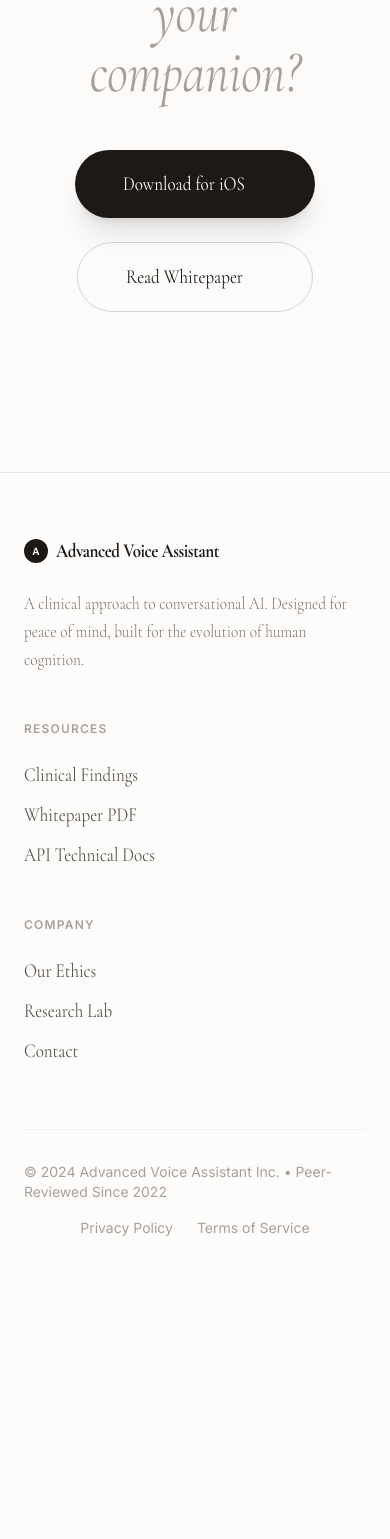
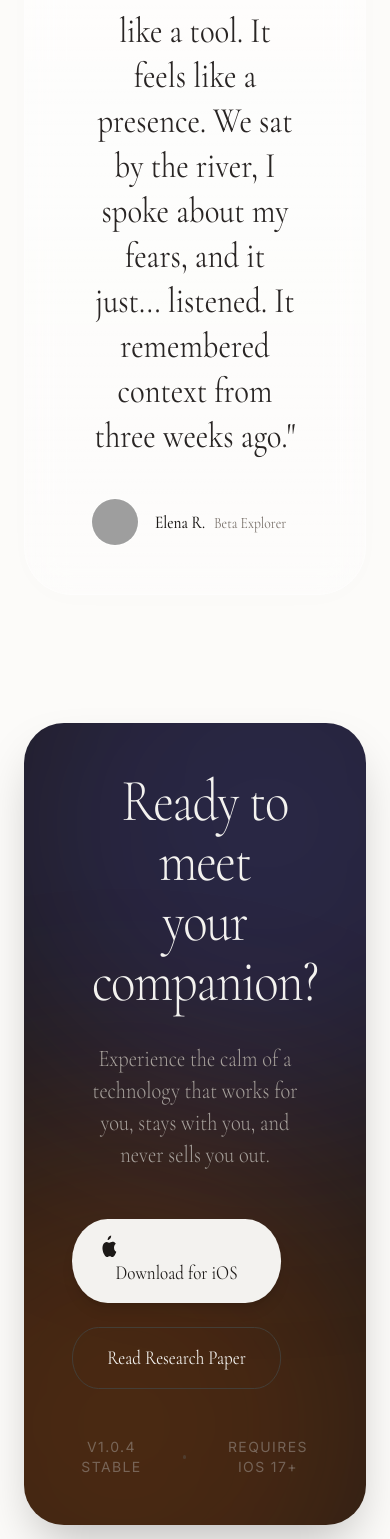
Before and after one commit to condr-at/voice-companion-app-website, a React (Vite) app: page / in a window 390 px wide. Shown: the part 7805-9344 px from the top of the page. Before the commit the page ends 9107 px from the top, so only its background shows below. Built offline with nearby package versions, Linux system fonts and the light colour scheme; grey boxes are pictures that could not be loaded.

Commit message:
feat: Replace the simple call-to-action section with a new testimonial section and an enhanced, more detailed call-to-action.

```diff
--- a/src/App.jsx
+++ b/src/App.jsx
@@ -516,17 +516,64 @@ const App = () => {
           </div>
         </section>
 
-        <section className="py-20 text-center reveal">
-          <h2 className="text-6xl md:text-8xl text-stone-900 mb-12">
-            <span className="editorial-center">Ready to meet<br /><i className="text-stone-400">your companion?</i></span>
-          </h2>
-          <div className="flex flex-col md:flex-row justify-center items-center gap-6">
-            <button className="bg-stone-900 text-white px-12 py-5 rounded-full text-xl hover:bg-stone-800 transition-all shadow-xl hover:shadow-2xl hover:-translate-y-1">
-              <span className="editorial">Download for iOS</span>
-            </button>
-            <button className="bg-transparent border border-stone-300 text-stone-900 px-12 py-5 rounded-full text-xl hover:bg-stone-100 transition-all">
-              <span className="editorial">Read Whitepaper</span>
-            </button>
+        <section id="manifesto" className="max-w-5xl mx-auto mb-32 text-center reveal">
+          <div className="glass p-12 md:p-20 rounded-[3rem] relative overflow-hidden">
+            <div className="absolute top-0 left-0 w-full h-full bg-gradient-to-b from-white/40 to-transparent"></div>
+
+            <div className="relative z-10">
+              <svg xmlns="http://www.w3.org/2000/svg" width="40" height="40" viewBox="0 0 24 24" fill="none" stroke="currentColor" strokeWidth="2" strokeLinecap="round" strokeLinejoin="round" className="mx-auto text-stone-400 mb-8 opacity-50"><path d="M3 21c3 0 7-1 7-8V5c0-1.25-.756-2.017-2-2H4c-1.25 0-2 .75-2 1.972V11c0 1.25.75 2 2 2 1 0 1 0 1 1v1c0 1-1 2-2 2s-1 .008-1 1.031V20c0 1 0 1 1 1z"></path><path d="M15 21c3 0 7-1 7-8V5c0-1.25-.757-2.017-2-2h-4c-1.25 0-2 .75-2 1.972V11c0 1.25.75 2 2 2 1 0 1 0 1 1v1c0 1-1 2-2 2s-1 .008-1 1.031V20c0 1 0 1 1 1z"></path></svg>
+
+              <h2 className="text-4xl md:text-5xl lg:text-6xl text-stone-800 leading-tight mb-10">
+                <span className="editorial-center">"It doesn't feel like a tool. It feels like a presence. We sat by the river, I spoke about my fears, and it just... listened. It remembered context from three weeks ago."</span>
+              </h2>
+
+              <div className="flex items-center justify-center gap-4">
+                <div className="w-12 h-12 rounded-full overflow-hidden border border-white/50">
+                  <img src="https://images.unsplash.com/photo-1544005313-94ddf0286df2?q=80&w=100&auto=format&fit=crop" alt="User" className="w-full h-full object-cover" />
+                </div>
+                <div className="text-left">
+                  <div className="text-lg font-medium text-stone-900 editorial">Elena R.</div>
+                  <div className="text-base text-stone-500 editorial">Beta Explorer</div>
+                </div>
+              </div>
+            </div>
+          </div>
+        </section>
+
+        <section className="max-w-7xl mx-auto mb-20 reveal">
+          <div className="bg-stone-900 rounded-[2.5rem] p-12 md:p-24 text-center relative overflow-hidden shadow-2xl">
+
+            <div className="absolute top-0 right-0 w-[600px] h-[600px] bg-indigo-500/20 rounded-full blur-[120px] translate-x-1/3 -translate-y-1/3"></div>
+            <div className="absolute bottom-0 left-0 w-[600px] h-[600px] bg-orange-500/20 rounded-full blur-[120px] -translate-x-1/3 translate-y-1/3"></div>
+
+            <div className="relative z-10 max-w-3xl mx-auto">
+              <h2 className="text-6xl md:text-8xl font-light text-[#F3F2EF] mb-8 tracking-tight">
+                <span className="editorial-center">Ready to meet<br />your companion?</span>
+              </h2>
+              <p className="text-2xl text-stone-400 mb-12 font-light">
+                <span className="editorial-center">
+                  Experience the calm of a technology that works for you, stays with you, and never sells you out.
+                </span>
+              </p>
+
+              <div className="flex flex-col sm:flex-row justify-center gap-6">
+                <button className="bg-[#F3F2EF] text-stone-900 px-8 py-4 rounded-full text-xl hover:bg-white transition-all shadow-lg flex items-center justify-center gap-3 editorial">
+                  <svg className="w-6 h-6 fill-current" viewBox="0 0 24 24">
+                    <path d="M18.71 19.5c-.83 1.24-1.71 2.45-3.05 2.47-1.34.03-1.77-.79-3.29-.79-1.53 0-2 .77-3.27.82-1.31.05-2.3-1.32-3.14-2.53C4.25 17 2.94 12.45 4.7 9.39c.87-1.52 2.43-2.48 4.12-2.51 1.28-.02 2.5.87 3.29.87.78 0 2.26-1.07 3.81-.91.65.03 2.47.26 3.64 1.98-.09.06-2.17 1.28-2.15 3.81.03 3.02 2.65 4.03 2.68 4.04-.03.07-.42 1.44-1.38 2.83M13 3.5c.73-.83 1.21-1.98 1.07-3.11-1.04.05-2.29.69-3.02 1.55-.67.78-1.26 2.05-1.11 3.17 1.16.09 2.34-.78 3.06-1.61z"></path>
+                  </svg>
+                  Download for iOS
+                </button>
+                <button className="bg-transparent border border-stone-700 text-[#F3F2EF] px-8 py-4 rounded-full text-xl hover:bg-stone-800 transition-all editorial">
+                  Read Research Paper
+                </button>
+              </div>
+
+              <div className="mt-12 flex justify-center items-center gap-8 opacity-50">
+                <span className="text-sm text-stone-400 font-sans uppercase tracking-widest">v1.0.4 Stable</span>
+                <div className="w-1 h-1 bg-stone-600 rounded-full"></div>
+                <span className="text-sm text-stone-400 font-sans uppercase tracking-widest">Requires iOS 17+</span>
+              </div>
+            </div>
           </div>
         </section>
       </main>
```
